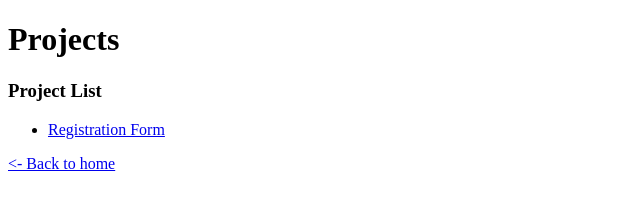
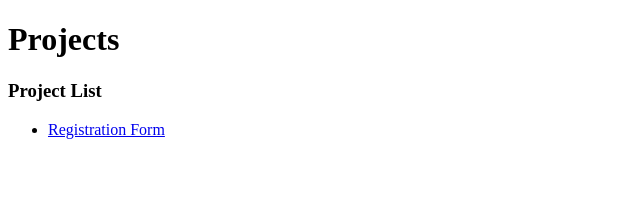
Before and after one commit to atmakurikrishnachaitanya/wadl22, a website: page project.html in a window 1280 px wide. Shown: the whole page, without its empty margins (0-640 px from the left). Drawn offline with Linux system fonts and the light colour scheme.

Commit message:
Update project.html

```diff
--- a/project.html
+++ b/project.html
@@ -10,6 +10,5 @@
     <ul>
       <li><a href="/registration">Registration Form</a></li>
     </ul>
-    <a href="/home">&lt;- Back to home</a>
   </body>
 </html>
```
